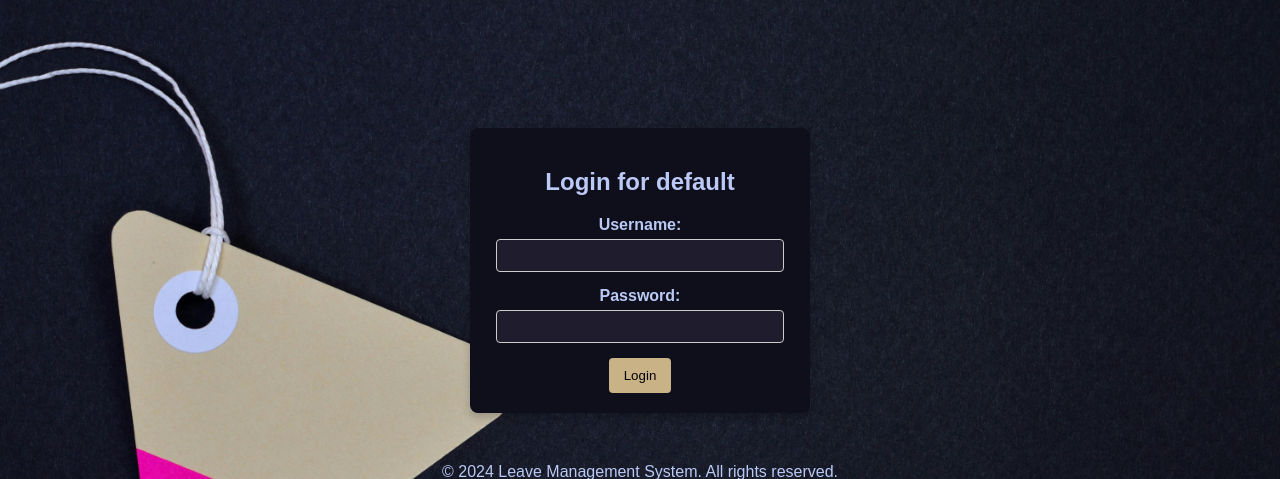
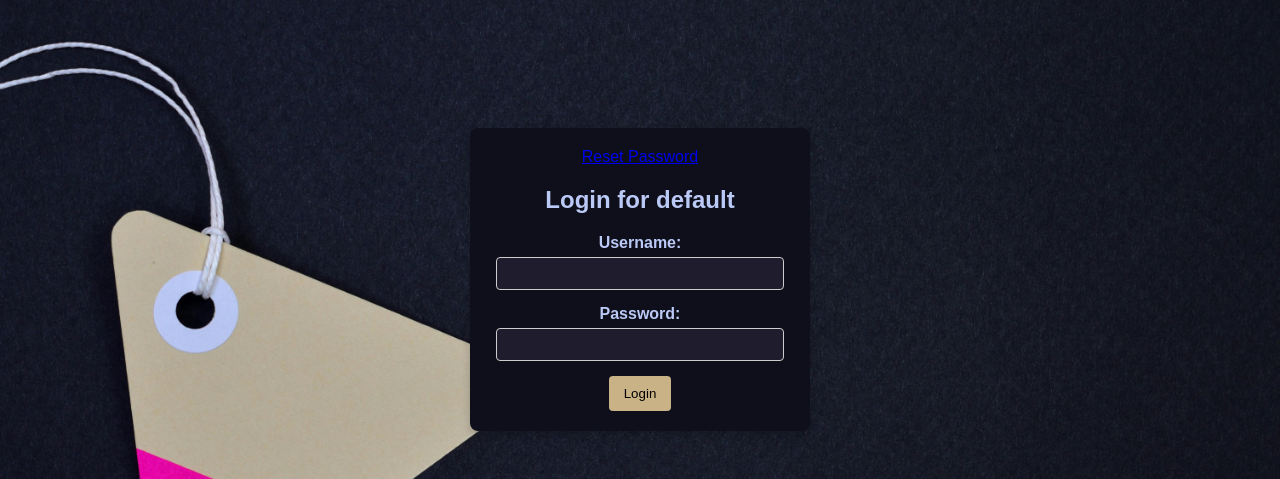
Before and after one commit to Hitman7084/Leave_management_system, a Django app: page /login/ in a window 1280 px wide. Shown: the top 479 px of the page. Run offline with Django 5.2, Linux system fonts and the light colour scheme.

Commit message:
reset_pass changes

```diff
--- a/Leave_mgt_sys/clmsapp/views.py
+++ b/Leave_mgt_sys/clmsapp/views.py
@@ -1,4 +1,5 @@
 import os
+import re
 from django.shortcuts import render, redirect
 from django.core.mail import send_mail
 from django.contrib import messages
@@ -166,6 +167,10 @@ def reset_password(request):
             messages.error(request, 'Passwords do not match.')
             return redirect('reset_password')
 
+        if not re.match(r'^(?=.*\d)(?=.*[a-z])(?=.*[A-Z])(?=.*[@#$%^&+=]).{8,}$', new_password):
+            messages.error(request, 'Password must contain at least one digit, one lowercase letter, one uppercase letter, one special character, and be at least 8 characters long.')
+            return redirect('reset_password')
+
         try:
             user = User.objects.get(email=email)
             otp_instance = OTPVerification.objects.filter(user=user, verified=False).first()
--- a/Leave_mgt_sys/templates/login.html
+++ b/Leave_mgt_sys/templates/login.html
@@ -4,6 +4,9 @@
 
 {% block content %}
 <div class="login-container">
+    <div class="reset-password-link">
+        <a href="{% url 'reset_password' %}">Reset Password</a>
+    </div>
     <h2>Login for {{ role }}</h2>
     <form method="POST" action="{% url 'login' %}">
         {% csrf_token %}
```
Also changed, not shown: Leave_mgt_sys/db.sqlite3.
